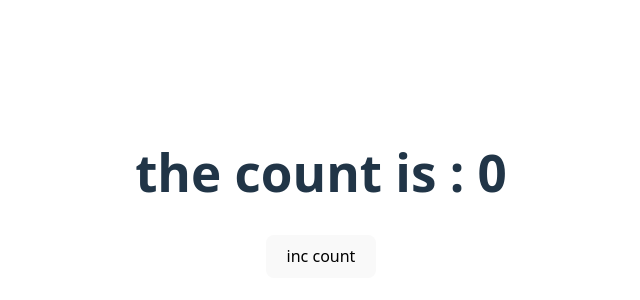
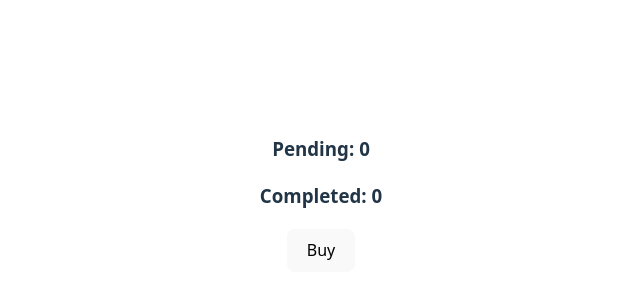
Before and after one commit to PrimeSafar/Challenge_React_useVite, a React (Vite) app: page / in a window 1280 px wide. Shown: the part 206-506 px from the top of the page, without its empty margins (319-959 px from the left). Built offline with nearby package versions, Linux system fonts and the light colour scheme.

Commit message:
fix pending problem in react

```diff
--- a/src/App.jsx
+++ b/src/App.jsx
@@ -6,22 +6,24 @@ import "./App.css";
 import Arraypush from "./arrayPush";
 import ShoppingCart from "./arrayProblem";
 import { useState } from "react";
+import RequestTracker from "./PendingProblem";
 
 function App() {
-  const [count, setCount] = useState(0);
+  // const [count, setCount] = useState(0);
 
-  function handleIncClick() {
-    setCount((c)=>{
-      return c+1
-    });
-    setCount((c)=>{
-      return c+3
-    });
-  }
+  // function handleIncClick() {
+  //   setCount((c)=>{
+  //     return c+1
+  //   });
+  //   setCount((c)=>{
+  //     return c+3
+  //   });
+  // }
   return (
     <>
-      <h1>the count is : {count}</h1>
-      <button onClick={handleIncClick}>inc count </button>
+      {/* <h1>the count is : {count}</h1>
+      <button onClick={handleIncClick}>inc count </button> */}
+      <RequestTracker />
     </>
   );
 }
--- /dev/null
+++ b/src/PendingProblem.jsx
@@ -0,0 +1,39 @@
+import { useState } from 'react';
+
+export default function RequestTracker() {
+  const [pending, setPending] = useState(0);
+  const [completed, setCompleted] = useState(0);
+
+  async function handleClick() {
+    setPending((pend)=>{
+        return pend +1 ;
+    });
+    await delay(3000);
+    setPending((pend)=>{
+        return pend -1 ;
+    });
+    setCompleted((como)=>{
+        return como +1 ;
+    });
+  }
+
+  return (
+    <>
+      <h3>
+        Pending: {pending}
+      </h3>
+      <h3>
+        Completed: {completed}
+      </h3>
+      <button onClick={handleClick}>
+        Buy
+      </button>
+    </>
+  );
+}
+
+function delay(ms) {
+  return new Promise(resolve => {
+    setTimeout(resolve, ms);
+  });
+}
```
